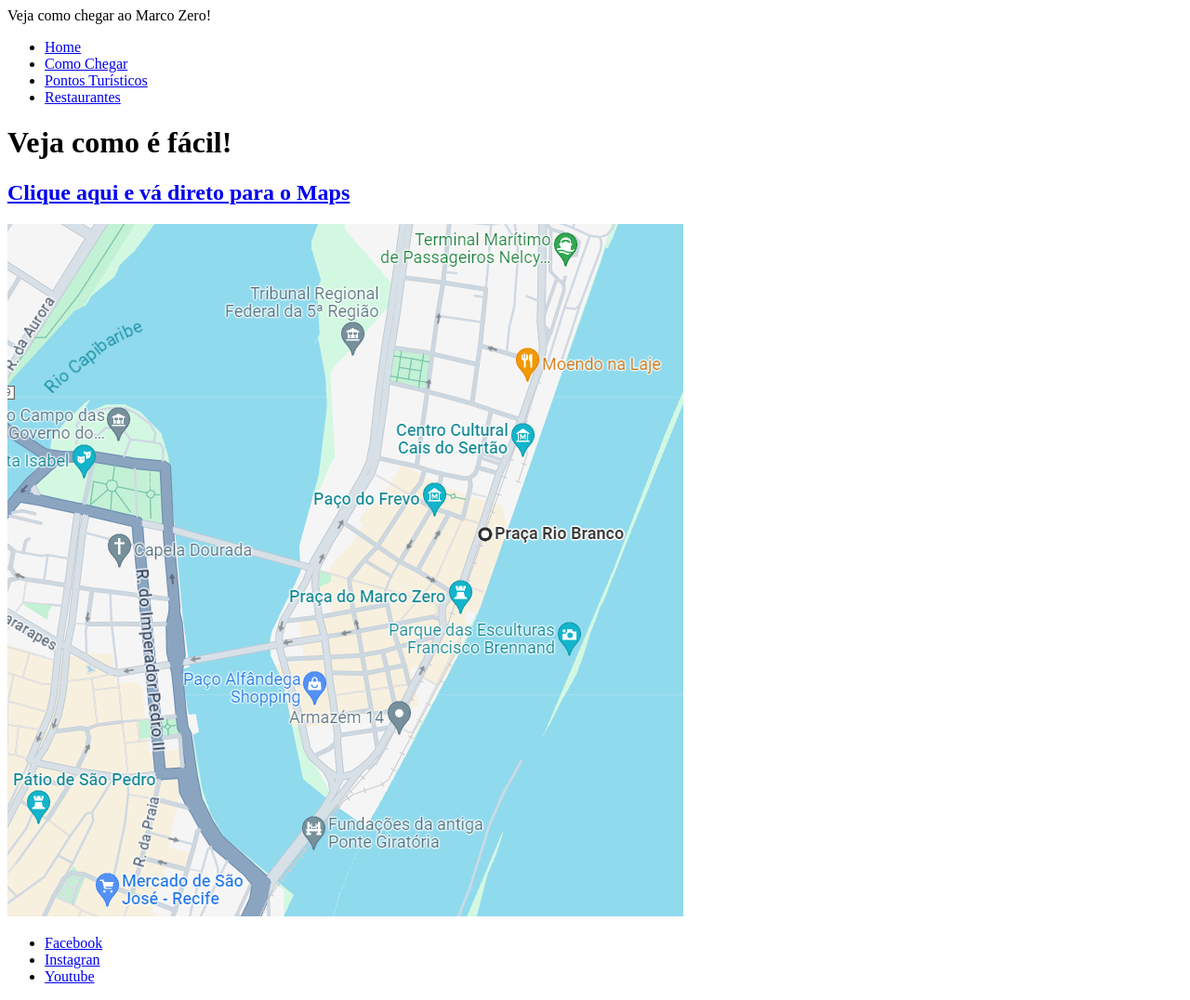
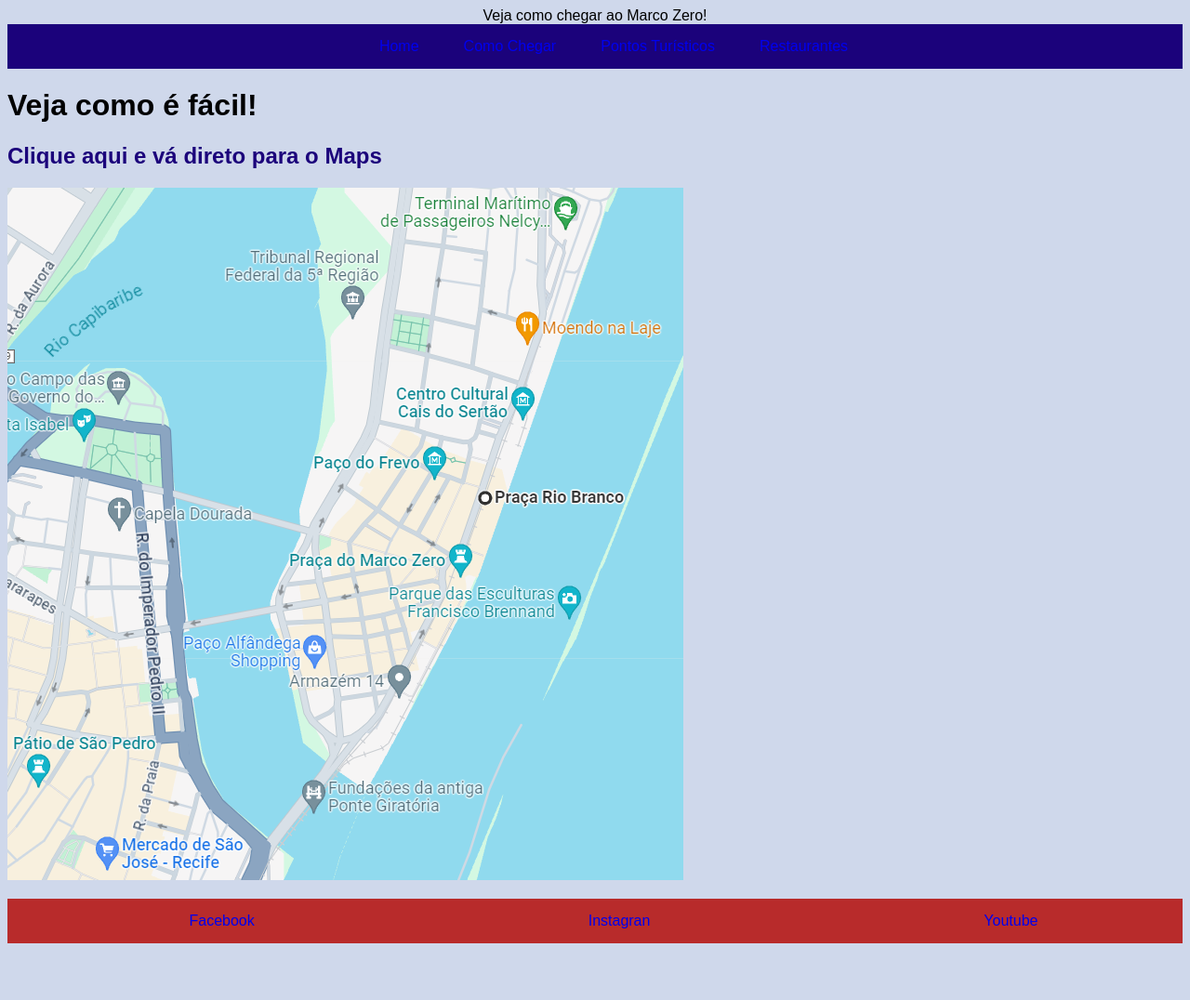
Before and after one commit to erikapss/Proz-TalentoCloud-AWS-Nexa-HTML-CSS-TurismoRecife-AT3, a plain HTML site: page Como chegar.html in a window 1280 px wide. Shown: the whole page at 93% size. After the commit the page ends 1031 px from the top, so only its background shows below. Drawn offline with Linux system fonts and the light colour scheme.

Commit message:
inserção do CSS - AT5

```diff
--- a/Como chegar.html
+++ b/Como chegar.html
@@ -4,6 +4,7 @@
     <meta charset="UTF-8">
     <meta name="viewport" content="width=device-width, initial-scale=1.0">
     <title>Document</title>
+    <link href="styles.css" rel="stylesheet"/>
 </head>
 <body>
     <header>
@@ -19,11 +20,11 @@
     </header>
     <main>
         <h1>Veja como é fácil!</h1>
-        <h2> <a href="https://www.google.com/maps/place/Recife+-+PE/@-8.0419954,-35.0202511,12z/data=!3m1!4b1!4m6!3m5!1s0x7ab196f88c446e5:0x3c9ef52922447fd4!8m2!3d-8.0577401!4d-34.8829629!16zL20vMGhkenQ?entry=ttu">Clique aqui e vá direto para o Maps</a> </h2>
+        <h2> <a id="linkmaps" href="https://www.google.com/maps/place/Recife+-+PE/@-8.0419954,-35.0202511,12z/data=!3m1!4b1!4m6!3m5!1s0x7ab196f88c446e5:0x3c9ef52922447fd4!8m2!3d-8.0577401!4d-34.8829629!16zL20vMGhkenQ?entry=ttu">Clique aqui e vá direto para o Maps</a> </h2>
         <img src="./img/maps marco zero.PNG" alt="Imagem do maps">
     </main>
     <footer>
-        <ul>
+        <ul id="footer">
             <li> <a href="https://www.facebook.com/">Facebook</a> </li>
             <li> <a href="https://www.instagram.com/">Instagran</a> </li>
             <li> <a href="https://www.youtube.com/">Youtube</a> </li>
--- /dev/null
+++ b/styles.css
@@ -0,0 +1,52 @@
+span {
+    display:flex;
+    justify-content:space-around;
+}
+
+nav {
+    display: flex;
+    justify-content:space-around;
+    align-items: center;
+
+    background: rgb(27, 2, 123);
+
+    height: 3rem;
+}
+
+ul {
+    display: flex;
+    list-style: none;
+    gap: 3rem;
+
+}
+
+ul#footer{
+    display:flex;
+    /*flex-direction: column;*/
+    justify-content:space-around;
+    align-items: center;
+    background-color: rgb(184, 43, 43);
+    height: 3rem;
+}
+
+a:link{
+    text-decoration: none;
+}
+
+/* link que foi visitado */
+a:visited {
+    color: white;
+}
+
+p {
+    text-align: justify;
+}
+
+a#linkmaps{
+    color: rgb(27, 2, 123);
+}
+
+body {
+    background-color: rgb(207, 216, 235);
+    font-family: Arial, Helvetica, sans-serif;
+}
```
Also changed, not shown: Pontos Turísticos.html (+2 -1 lines), Restaurantes.html (+2 -1 lines), index.html (+3 -2 lines).
